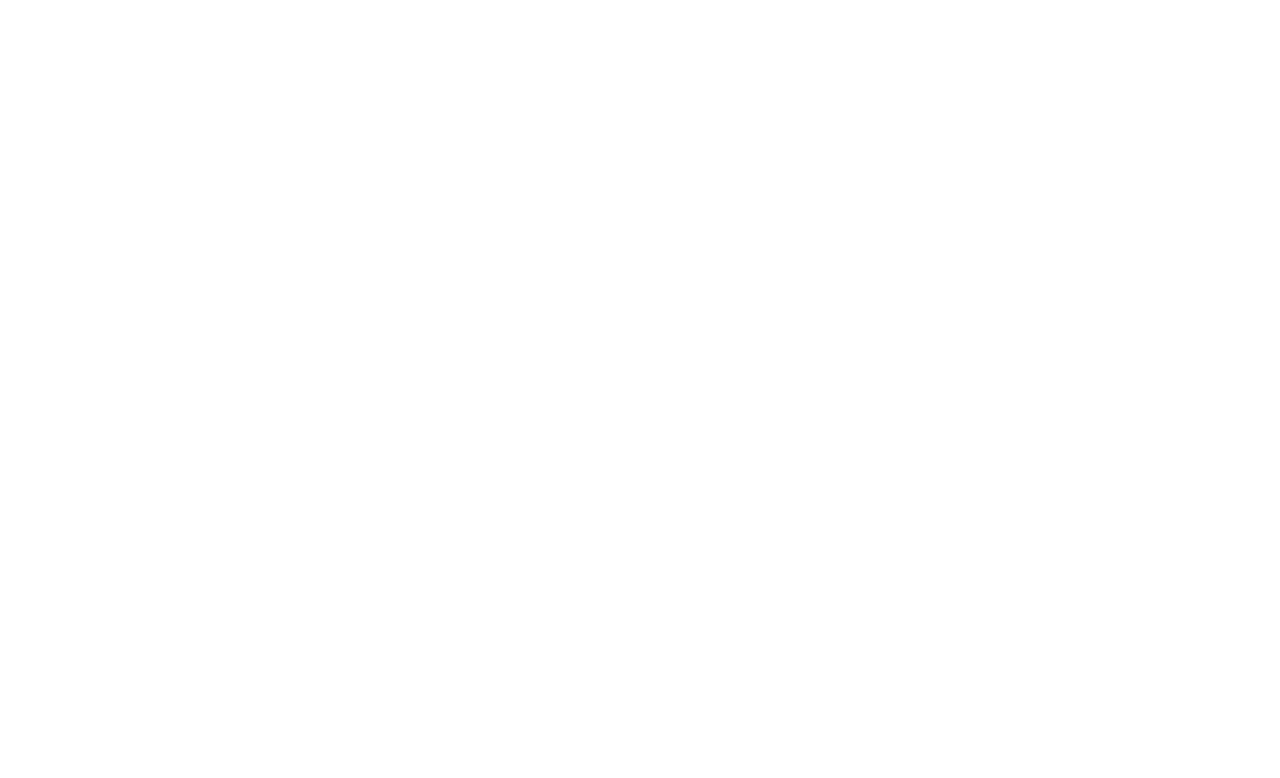
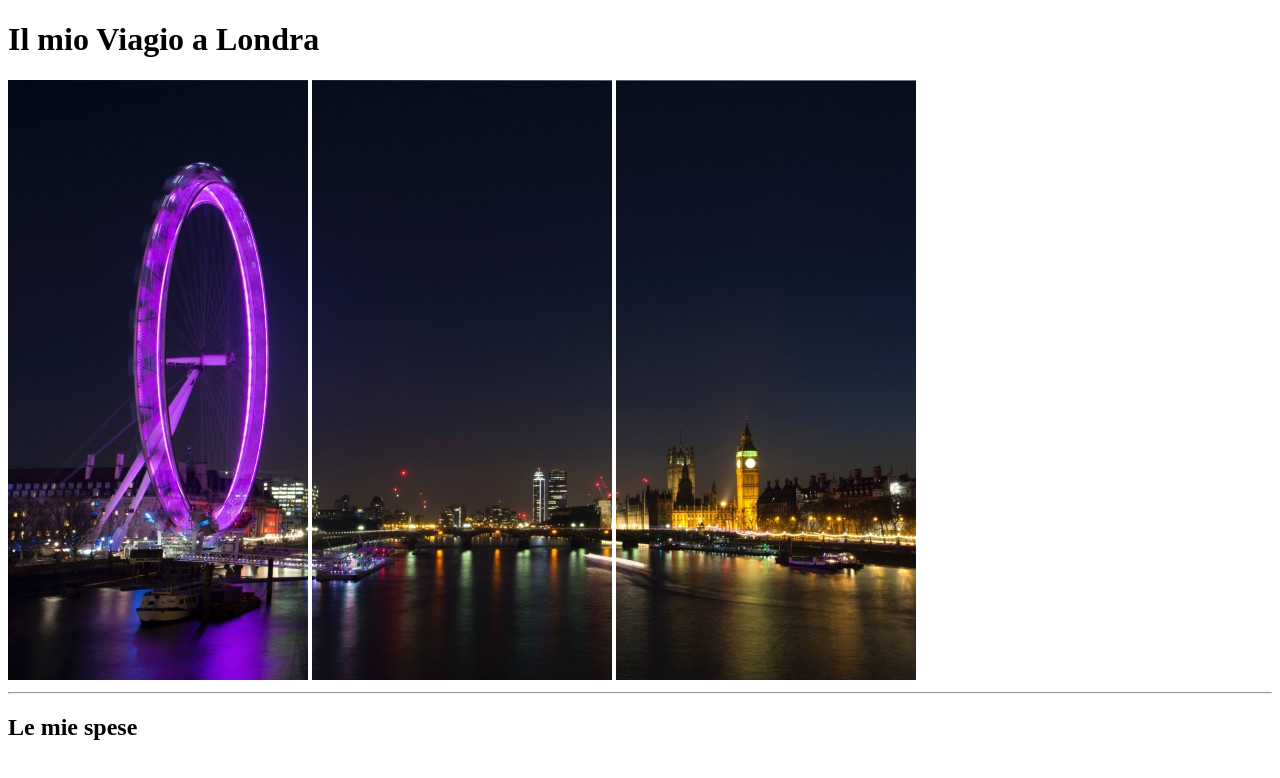
Before and after one commit to DemiusLs/html-london-trip, a plain HTML site: page index.html in a window 1280 px wide. Drawn offline with Linux system fonts and the light colour scheme.

Commit message:
feat: header done

```diff
--- a/index.html
+++ b/index.html
@@ -9,11 +9,29 @@
     <!-- Inizio header -->
     <header>
 
+        <h1>Il mio Viagio a Londra</h1>
+        <section>
+            <img src="./img/pexels-bill-emrich-230794-0.jpg" alt="london-pic-sx">
+            <img src="./img/pexels-bill-emrich-230794-1.jpg" alt="london-pic-center">
+            <img src="./img/pexels-bill-emrich-230794-2.jpg" alt="london-pic-dx">
+        </section>
+
     </header>
     <!-- fine header -->
+<hr>
+    <!-- inizio main -->
+    <main>
+        <!-- Sezione spese -->
+         <section>
+            <!-- nome sezione -->
+            <h2>Le mie spese</h2>
+            <!-- Tabella spese -->
+             <table>
+                <tr></tr>
+             </table>
 
-    <!-- inizio main -->
-    <main></main>
+         </section>
+    </main>
     <!-- fine main -->
     <!-- inizio footer -->
     <footer></footer>
```
